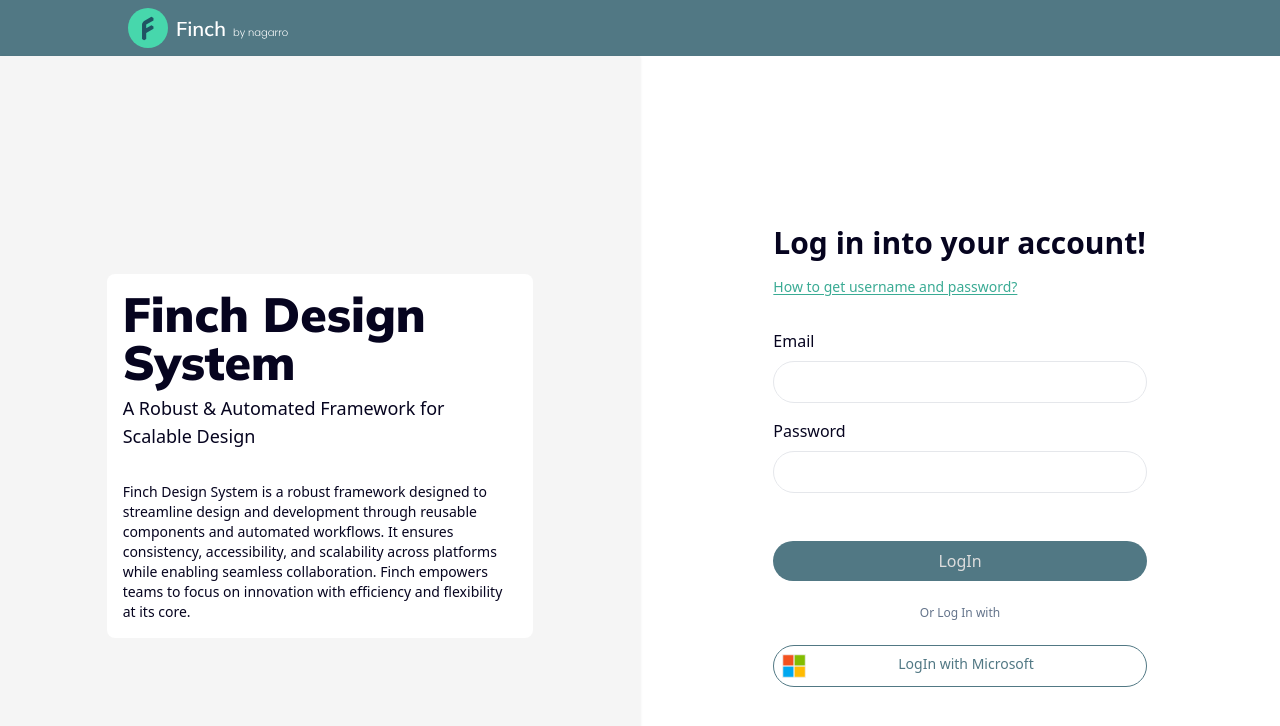
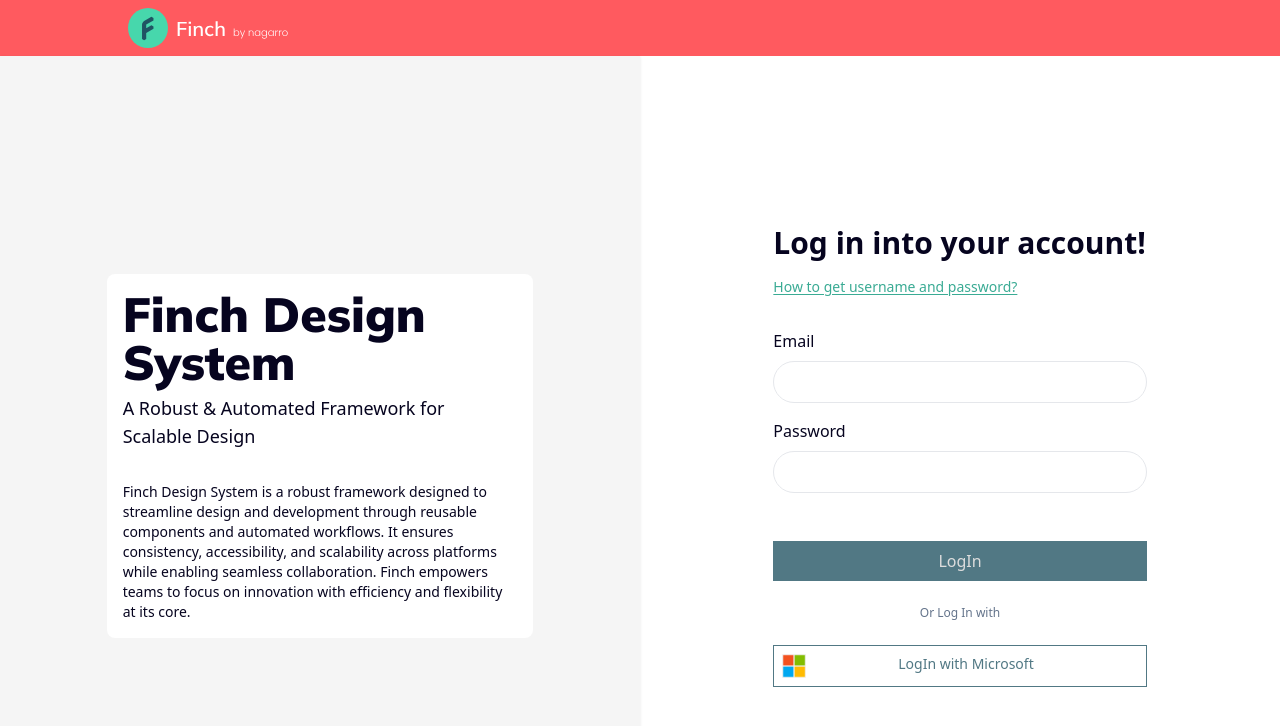
Before and after one commit to ashutoshzxc01ofc/test-repo, a React (Vite) app: page / in a window 1280 px wide. Shown: the top 726 px of the page. Built offline with nearby package versions, Linux system fonts and the light colour scheme.

Commit message:
theme changed

```diff
--- a/src/designToken.js
+++ b/src/designToken.js
@@ -2,7 +2,7 @@
         export const designTokens = {
           colors: {
                 "brand-primary-p1-main-dark-mode": "#71DDBD",
-    "brand-primary-p1-main-light-mode": "#517884",
+    "brand-primary-p1-main-light-mode": "#FF5A5F",
     "brand-primary-p1-main-new-mode": "#CCCCF4",
     "brand-primary-dark-dark-mode": "#71DDBD",
     "brand-primary-dark-light-mode": "#2D807B",
@@ -606,7 +606,7 @@
     "medium-default": "16px",
     "large-default": "32px",
     "xlarge-default": "40px",
-    "xxlarge-default": "64px",
+    "xxlarge-default": "0px",
     "circle-default": "104px",
     "xxsmall-default": "2px",
           },
```
